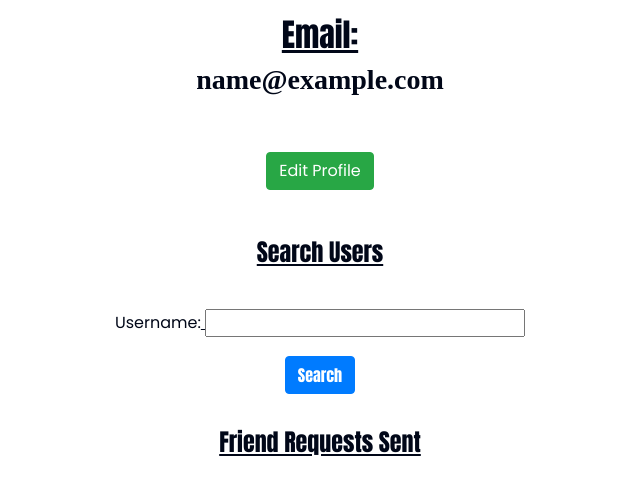
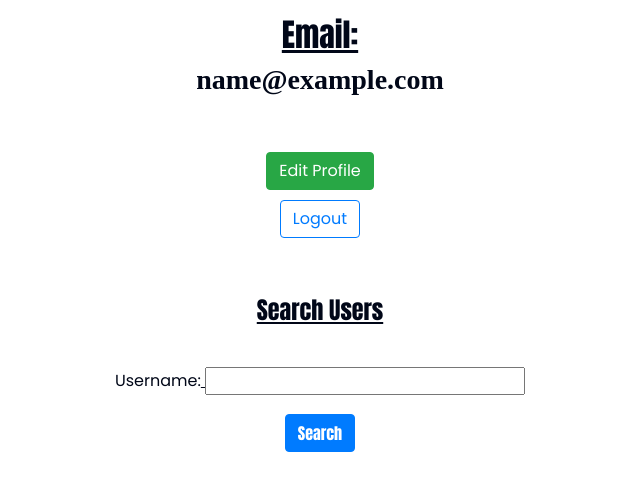
Before and after one commit to SujalSuryawanshi/Assanj, a Django app: a page that uses templates/profile.html in a window 1280 px wide. Shown: the part 486-964 px from the top of the page, without its empty margins (320-960 px from the left). Run offline with Django 5.2, Linux system fonts and the light colour scheme; the visitor is signed in with stand-in values (Sample User, id 1); data comes from the database, SQL or seed files in the repository; data that the repository does not hold is empty; some web fonts are replaced.

Commit message:
Update profile.html

```diff
--- a/templates/profile.html
+++ b/templates/profile.html
@@ -34,6 +34,12 @@
 <br>
 <div class='menu-title'>
     <a href={% url "edit_profile" %} class='btn btn-success'>Edit Profile</a>
+</div>
+<div class="text-center">
+  <form action="{% url 'logout' %}" method="post">
+    {% csrf_token %}
+    <button type="submit" class="btn btn-outline-primary">Logout</button>
+  </form>
 </div>
 <br>
 <br>
```
